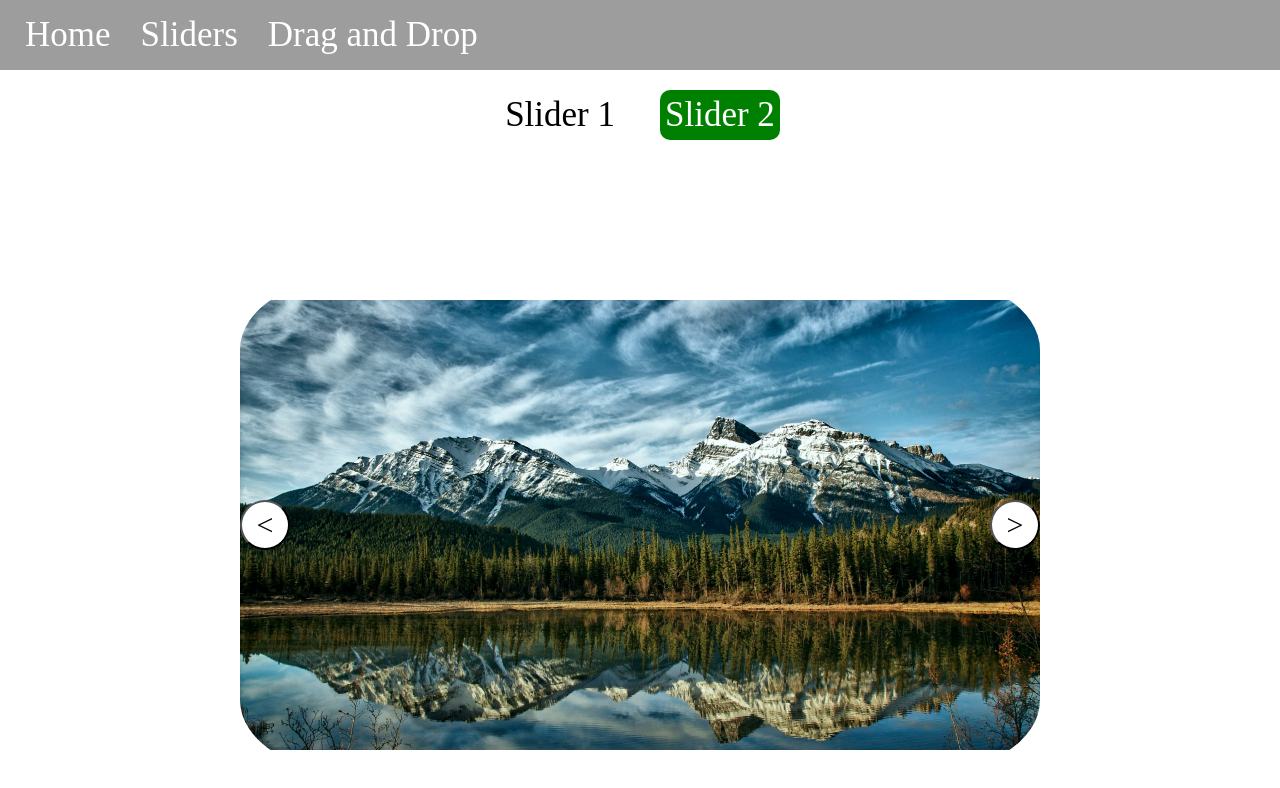
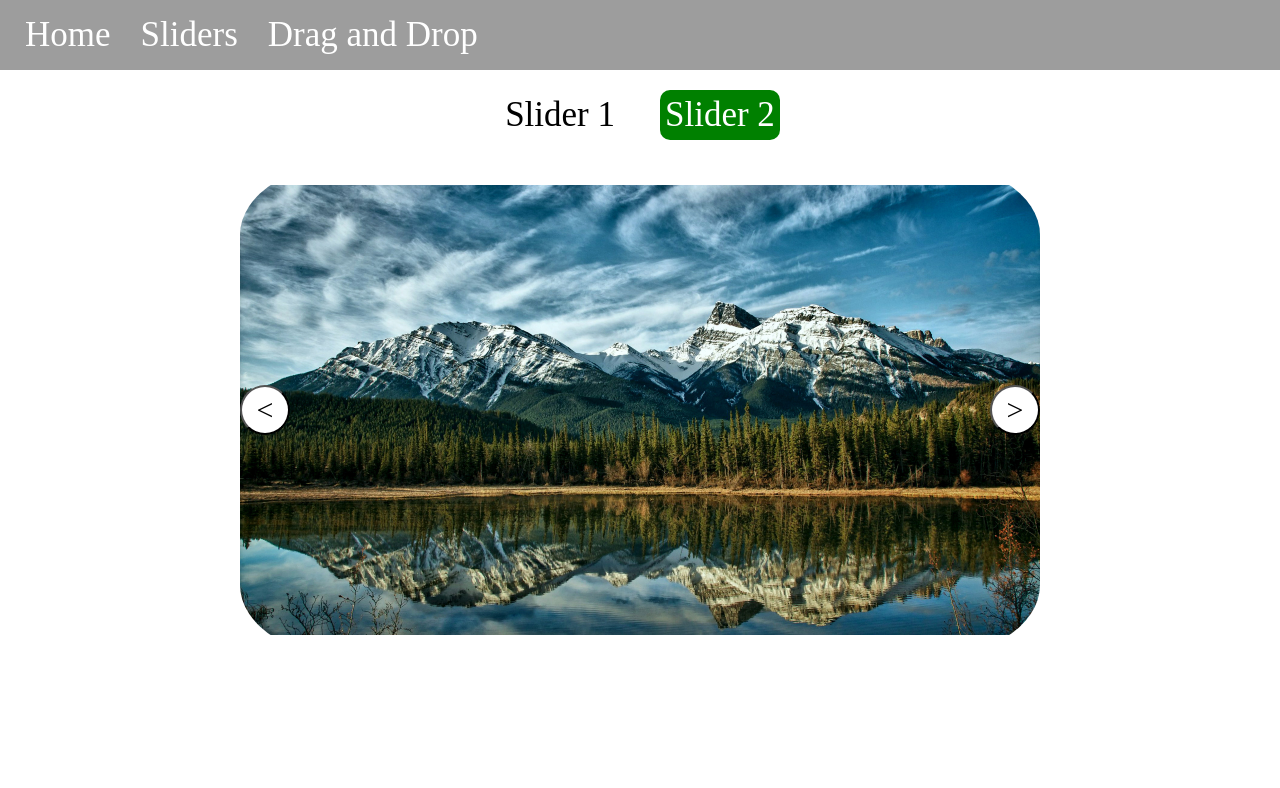
Before and after one commit to giraffesava/my-blanks, a React app: page /sliders/slider-two in a window 1280 px wide. Shown: the top 788 px of the page. Built offline with nearby package versions, Linux system fonts and the light colour scheme.

Commit message:
fixed bug

```diff
--- a/src/components/DragAndDrop/DragAndDrop.scss
+++ b/src/components/DragAndDrop/DragAndDrop.scss
@@ -1,4 +1,4 @@
-.app {
+.app-drag-drop {
   width: 100%;
   height: calc(100vh - 70px); //70px - topbar's height
   display: flex;
--- a/src/components/DragAndDrop/DragAndDrop.tsx
+++ b/src/components/DragAndDrop/DragAndDrop.tsx
@@ -48,7 +48,7 @@ const DragAndDrop: React.FC = () => {
   }
 
   return (
-    <div className="app">
+    <div className="app-drag-drop">
       {cardList.sort(sortCard).map((card) => {
         return (
           <div
```
